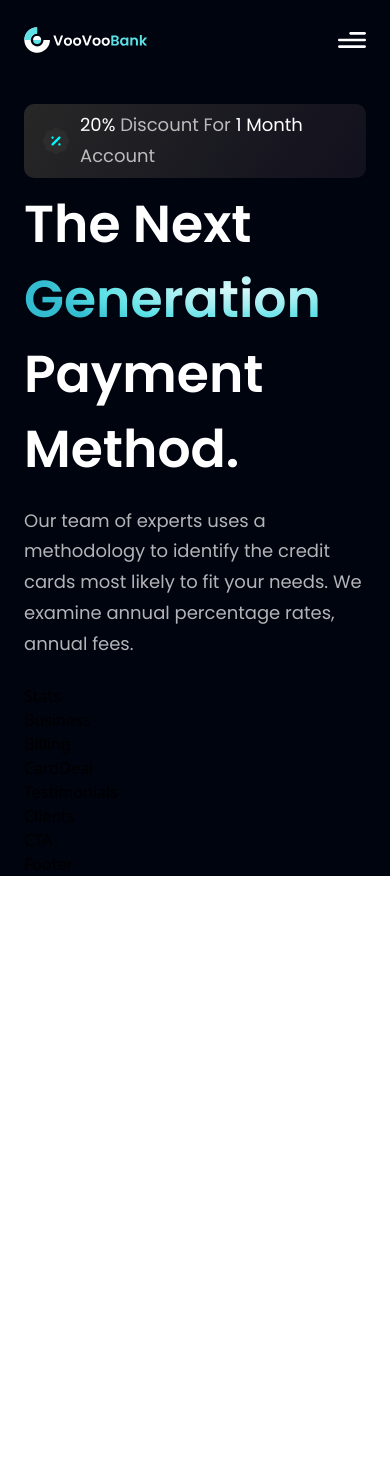
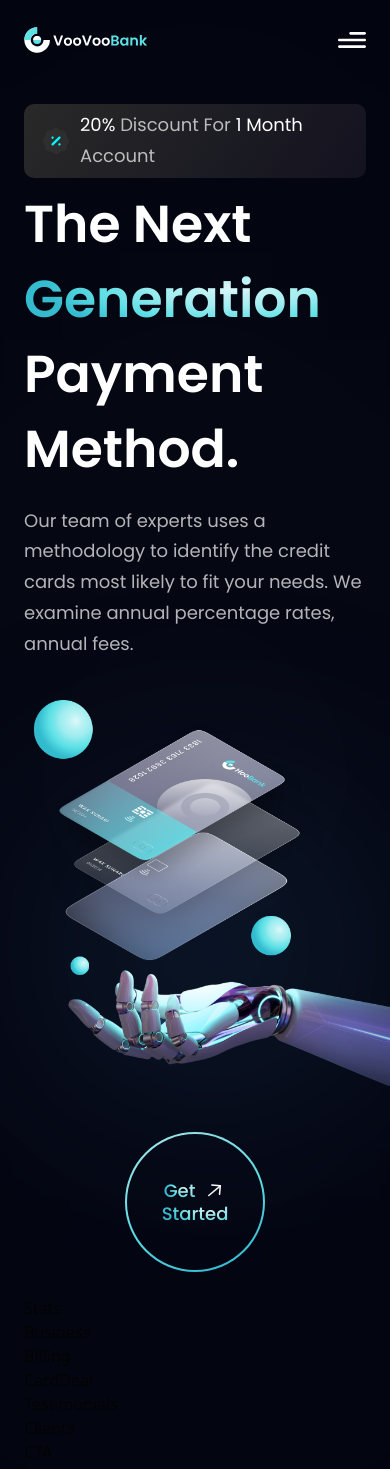
Before and after one commit to Johnsterr/VooVoo-Bank, a React (Vite) app: page / in a window 390 px wide. Shown: the top 1469 px of the page. Before the commit the page ends 876 px from the top, so only its background shows below. Built offline with nearby package versions, Linux system fonts and the light colour scheme.

Commit message:
RobotArm image in Hero section, mobile adaptive

```diff
--- a/src/components/Hero.jsx
+++ b/src/components/Hero.jsx
@@ -23,7 +23,7 @@
         </div>
       </div>
 
-      <h1 className="font-poppins font-semibold ss:text-[68px] text-[52px] text-white ss:leading-[100.8px] leading-[75px] w-full">
+      <h1 className="font-poppins font-semibold ss:text-[68px] text-[52px] text-white ss:leading-[100px] leading-[75px] w-full">
         Payment Method.
       </h1>
       <p className={`${styles.paragraph} max-w-[470px] mt-5`}>
@@ -31,6 +31,19 @@
         needs. We examine annual percentage rates, annual fees.
       </p>
     </div>
+
+    <div className={`flex-1 flex ${styles.flexCenter} md:my-0 my-10 relative`}>
+      <img src={robot} alt="billing" className="w-[100%] h-[100%] relative z-[5]" />
+      {/* gradient start */}
+      <div className="absolute z-[0] w-[40%] h-[35%] top-0 pink__gradient" />
+      <div className="absolute z-[1] w-[80%] h-[80%] rounded-full bottom-40 white__gradient" />
+      <div className="absolute z-[0] w-[50%] h-[50%] right-20 bottom-20 blue__gradient" />
+      {/* gradient end */}
+    </div>
+
+    <div className={`ss:hidden ${styles.flexCenter}`}>
+      <GetStarted />
+    </div>
   </section>
 );
 
```
